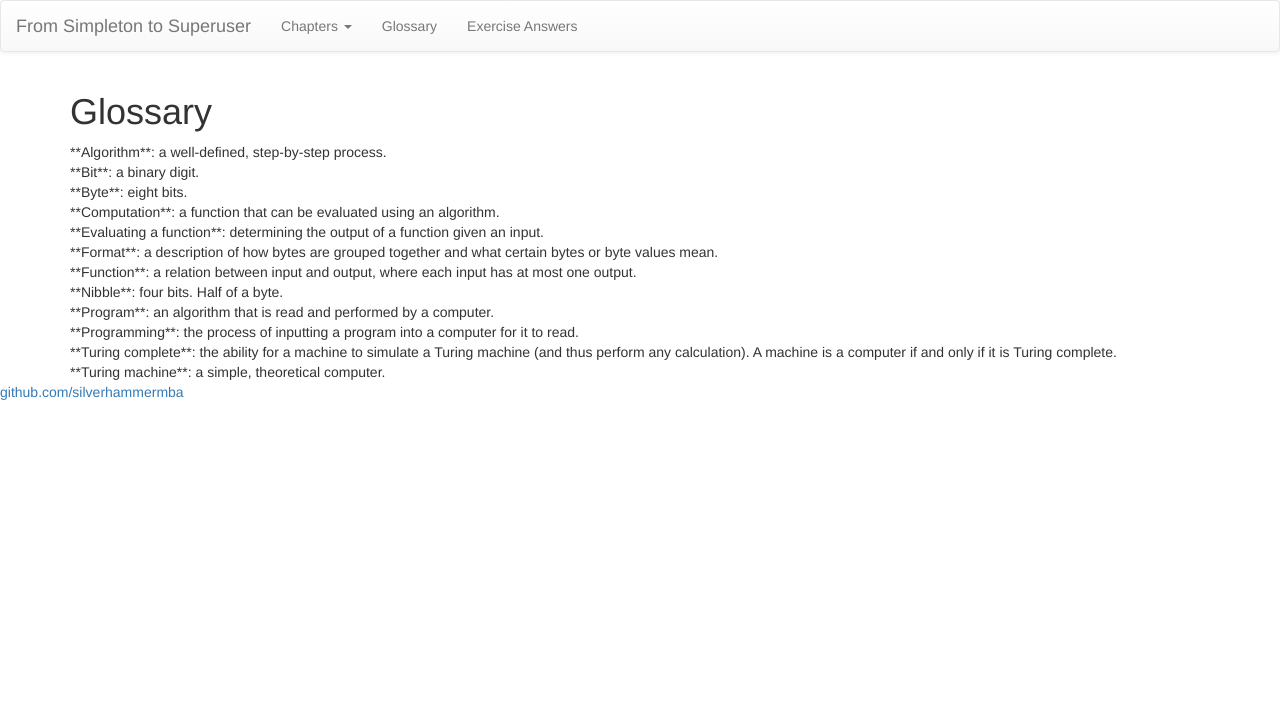
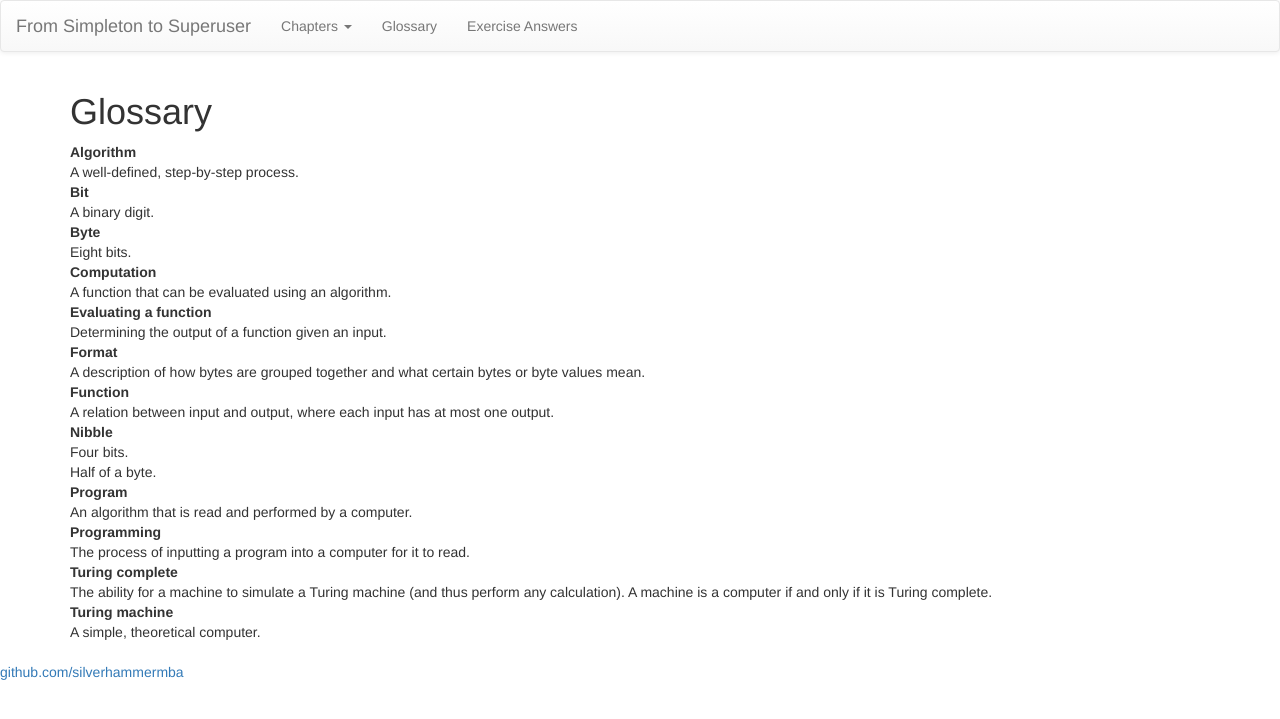
Before and after one commit to silverhammermba/superuser, a Jekyll site: the page built from extras/glossary.markdown, in a window 1280 px wide. Shown: the top 719 px of the page. Built offline with Jekyll 4.4.1, drawn with Linux system fonts in a browser that asks for light colours; nearby versions of some CDN libraries; Markdown is read by kramdown in place of the engine named in the settings; some of the changed lines change nothing that is shown.

Commit message:
Use dl/dt/dd for glossary

```diff
--- a/extras/glossary.markdown
+++ b/extras/glossary.markdown
@@ -3,55 +3,45 @@
 title: Glossary
 ---
 
-<aside class="definition">
-**Algorithm**: a well-defined, step-by-step process.
-</aside>
+<dl>
+<dt>Algorithm</dt>
+<dd>A well-defined, step-by-step process.</dd>
 
-<aside class="definition">
-**Bit**: a binary digit.
-</aside>
+<dt>Bit</dt>
+<dd>A binary digit.</dd>
 
-<aside class="definition">
-**Byte**: eight bits.
-</aside>
+<dt>Byte</dt>
+<dd>Eight bits.</dd>
 
-<aside class="definition">
-**Computation**: a function that can be evaluated using an algorithm.
-</aside>
+<dt>Computation</dt>
+<dd>A function that can be evaluated using an algorithm.</dd>
 
-<aside class="definition">
-**Evaluating a function**: determining the output of a function given an input.
-</aside>
+<dt>Evaluating a function</dt>
+<dd>Determining the output of a function given an input.</dd>
 
-<aside class="definition">
-**Format**: a description of how bytes are grouped together and what certain
-bytes or byte values mean.
-</aside>
+<dt>Format</dt>
+<dd>A description of how bytes are grouped together and what certain
+bytes or byte values mean.</dd>
 
-<aside class="definition">
-**Function**: a relation between input and output, where each input has at most
-one output.
-</aside>
+<dt>Function</dt>
+<dd>A relation between input and output, where each input has at most
+one output.</dd>
 
-<aside class="definition">
-**Nibble**: four bits. Half of a byte.
-</aside>
+<dt>Nibble</dt>
+<dd>Four bits.</dd>
+<dd>Half of a byte.</dd>
 
-<aside class="definition">
-**Program**: an algorithm that is read and performed by a computer.
-</aside>
+<dt>Program</dt>
+<dd>An algorithm that is read and performed by a computer.</dd>
 
-<aside class="definition">
-**Programming**: the process of inputting a program into a computer for it to
-read.
-</aside>
+<dt>Programming</dt>
+<dd>The process of inputting a program into a computer for it to read.</dd>
 
-<aside class="definition">
-**Turing complete**: the ability for a machine to simulate a Turing machine
-(and thus perform any calculation). A machine is a computer if and only if it
-is Turing complete.
-</aside>
+<dt>Turing complete</dt>
+<dd>The ability for a machine to simulate a Turing machine (and thus perform
+any calculation). A machine is a computer if and only if it is Turing
+complete.</dd>
 
-<aside class="definition">
-**Turing machine**: a simple, theoretical computer.
-</aside>
+<dt>Turing machine</dt>
+<dd>A simple, theoretical computer.</dd>
+</dl>
```
